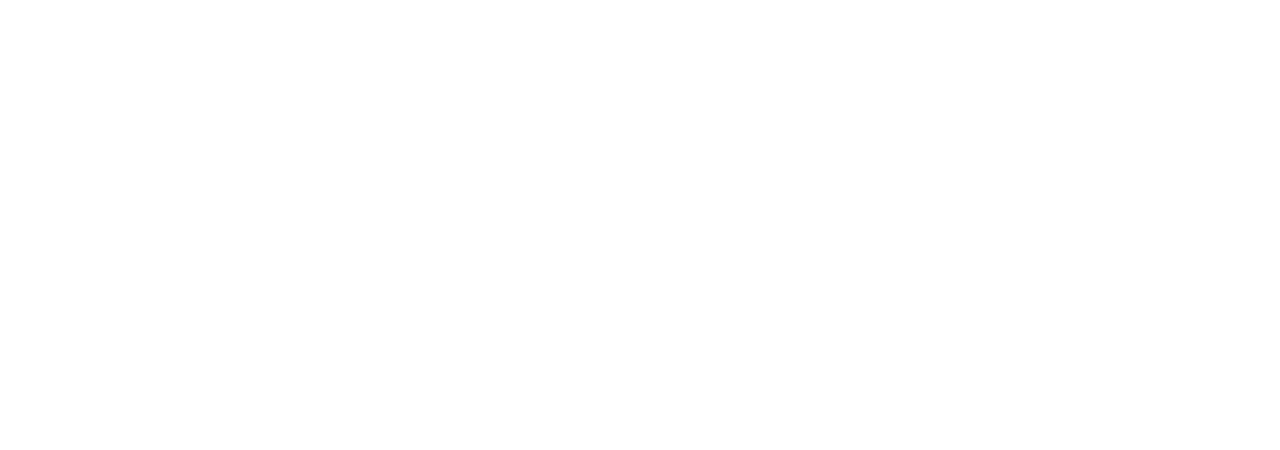
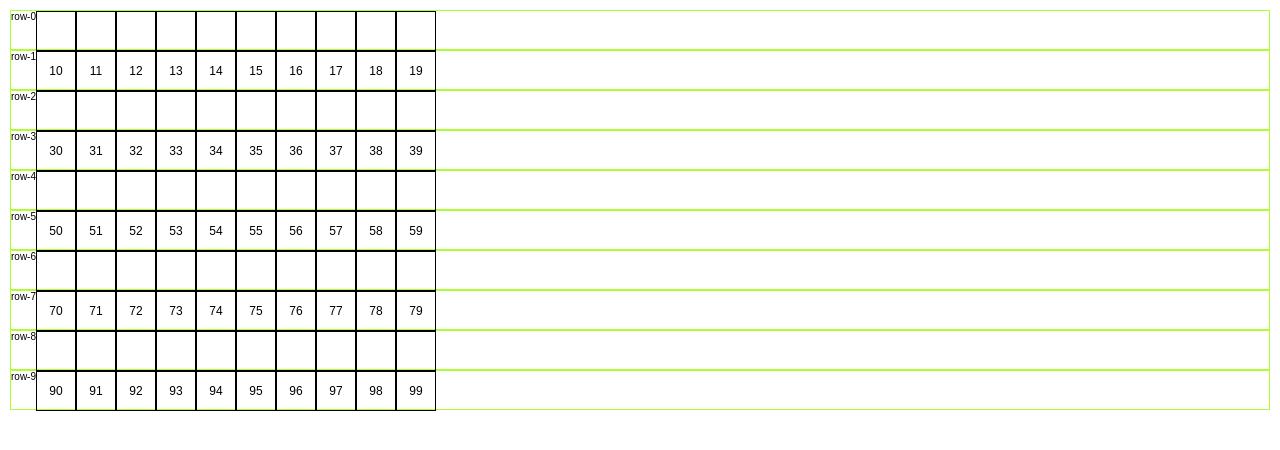
Before and after one commit to alabhyajindal/snakes-and-ladders, a plain HTML site: page index.html in a window 1280 px wide. Drawn offline with Linux system fonts and the light colour scheme.

Commit message:
squares rendered on page

```diff
--- a/app.js
+++ b/app.js
@@ -0,0 +1,36 @@
+const game = document.querySelector(".main");
+for (let i = 0; i < 10; i++) {
+  const row = document.createElement("section");
+  row.classList.add("row");
+  row.classList.add(`row-${i + 1}`);
+  row.textContent = `row-${i}`;
+  game.appendChild(row);
+}
+
+const rowList = document.querySelectorAll(".row");
+
+for (let i = 0; i < 10; i++) {
+  for (let j = 0; j < 10; j++) {
+    const div = document.createElement("div");
+    div.classList.add("square");
+    rowList[i].appendChild(div);
+  }
+}
+
+const squareList = document.querySelectorAll(".square");
+
+for (let i = 0; i < 10; i++) {
+  if (i % 2) {
+    let squares = rowList[i].children;
+    for (let j = 0; j < 10; j++) {
+      let base = i * 10;
+      squares[j].textContent = base + j;
+    }
+  }
+}
+
+for (let j = 9; j >= 0; j--) {
+  if (j % 2) {
+    console.log(j);
+  }
+}
--- a/index.html
+++ b/index.html
@@ -9,6 +9,7 @@
     <title>Snakes & Ladders</title>
   </head>
   <body>
+    <main class="main"></main>
     <!-- JS -->
     <script src="./app.js"></script>
   </body>
--- a/style.css
+++ b/style.css
@@ -3,3 +3,36 @@
   padding: 0;
   box-sizing: border-box;
 }
+
+html {
+  font-size: 62.5%;
+}
+
+body {
+  font-family: sans-serif;
+}
+
+.main {
+  margin: 1rem;
+
+  /* display: grid;
+  grid-template-columns: repeat(10, 4rem);
+  grid-template-rows: repeat(10, 4rem); */
+}
+
+.row {
+  border: 1px solid greenyellow;
+  height: 4rem;
+  display: flex;
+}
+
+.square {
+  border: 1px solid rgb(0, 0, 0);
+  height: 4rem;
+  width: 4rem;
+
+  display: flex;
+  align-items: center;
+  justify-content: center;
+  font-size: larger;
+}
```
